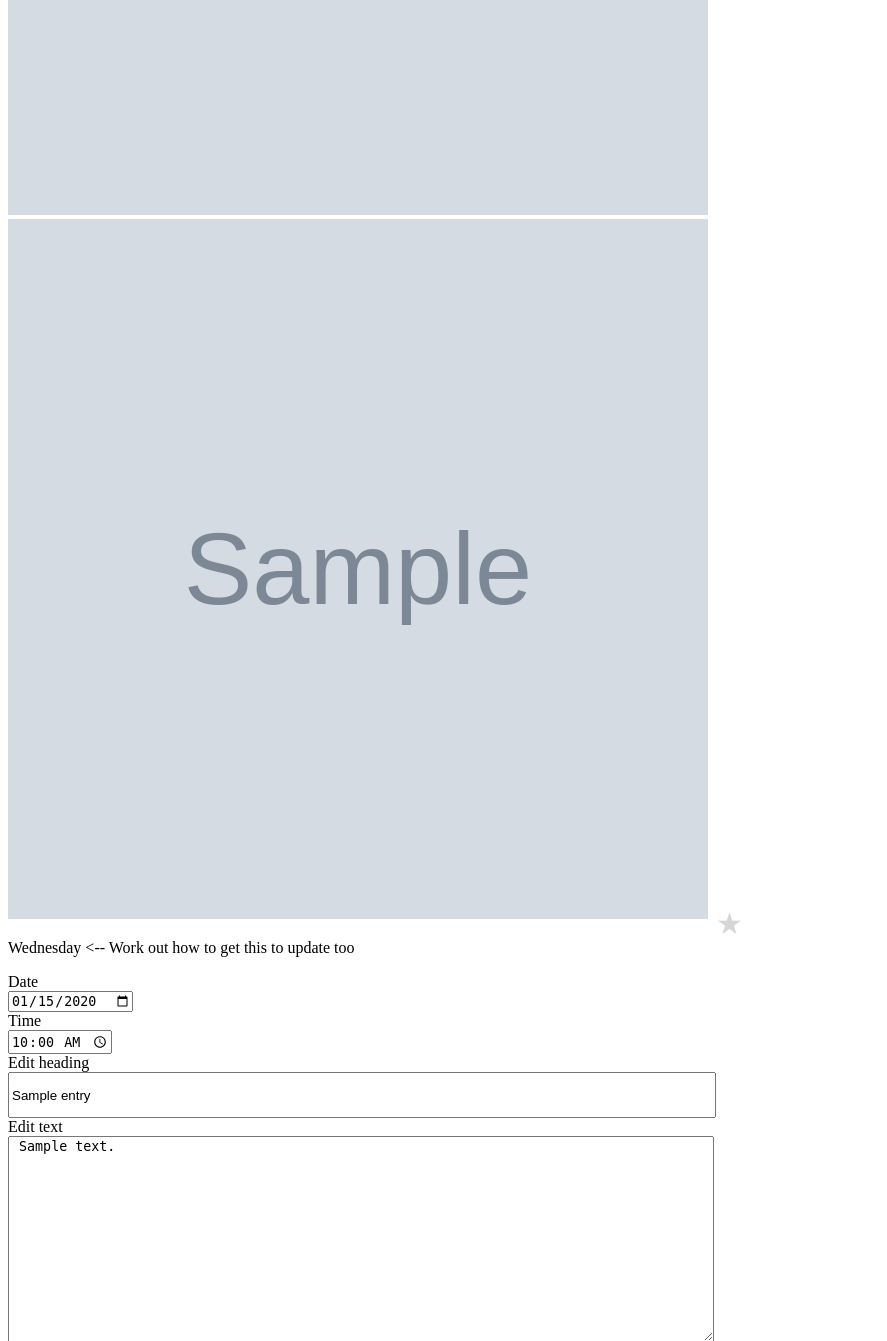
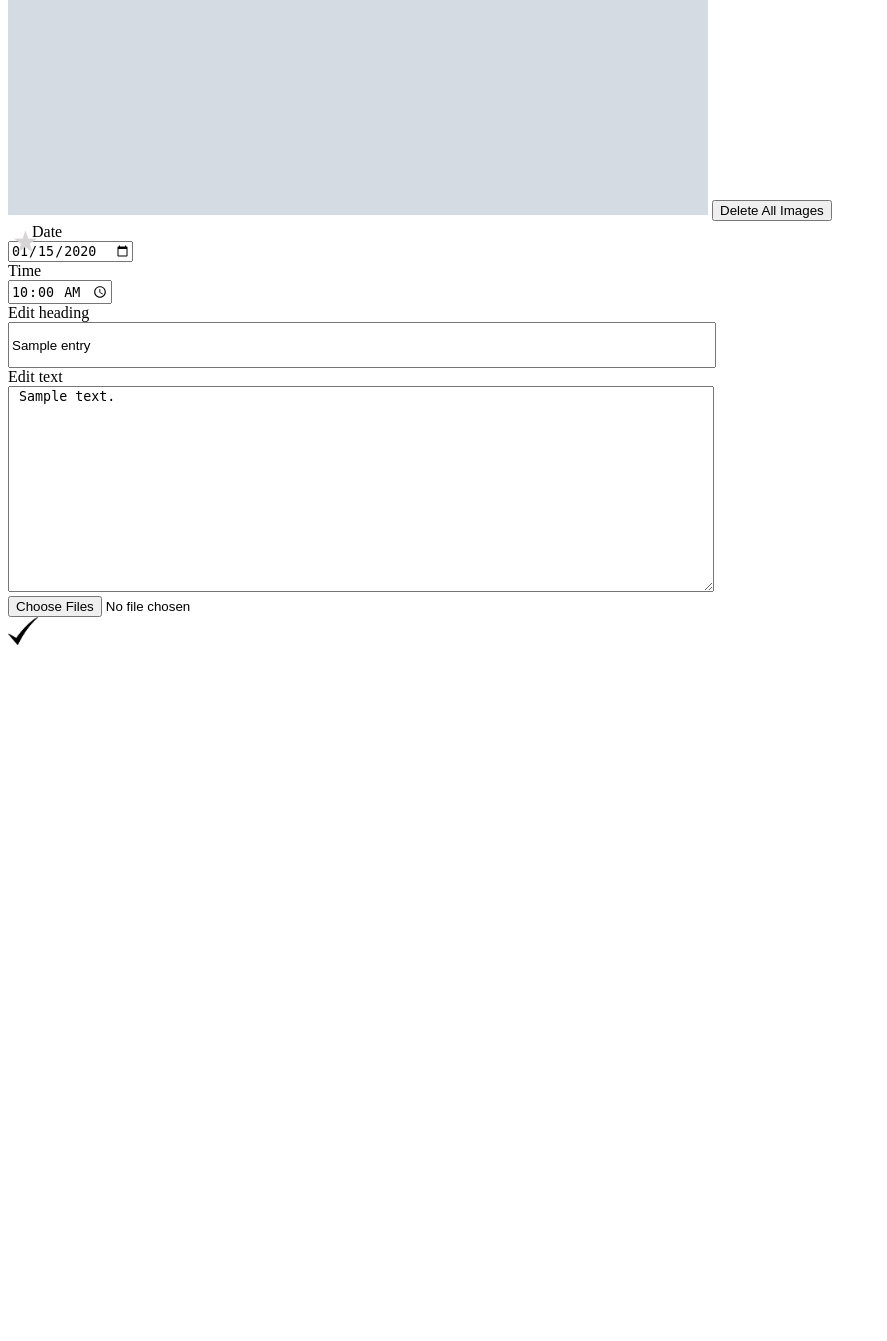
Before and after one commit to xyzhengg/Flask-Diary-App, a Flask app: page /edit/1 in a window 1280 px wide. Shown: the part 583-1924 px from the top of the page, without its empty margins (0-887 px from the left). After the commit the page ends 1228 px from the top, so only its background shows below. Run offline with Flask 2, Linux system fonts and the light colour scheme; the visitor is signed in with stand-in values (Sample User, id 1); grey boxes marked "Sample" are stand-in pictures; a database or web service that is not in the repository returns one stand-in record (values such as "Sample title"); some libraries are stand-ins or nearby versions.

Commit message:
got delete all images modal working and separated edit.js and delete.js. Still have issues with adding entries without images

```diff
--- a/app.py
+++ b/app.py
@@ -16,7 +16,7 @@ import mistletoe
 from models.users import add_user, get_user_by_email, check_user_exists, get_username_join_diary_users
 from models.diary import check_diary_code_exist, add_email_2_to_diary, check_new_diary_code_exist, check_email_2_exists, add_email_1_to_diary
 from models.posts import add_entry, get_all_posts, get_single_post, edit_entry, delete_entry
-from models.images import insert_many_images, get_all_images, delete_all_images
+from models.images import insert_many_images, get_all_images, delete_all_images, get_one_image
 
 app = Flask(__name__)
 if __name__ == "__main__":
@@ -35,13 +35,21 @@ def generate_diary_code():
 #     if path != '/login' and path != '/static/style.css' and session.get('user_id') is None:
 #         return redirect ('/login')
 
+@app.post('/delete-images')
+def delete_images():
+    if session.get('user_id') is None:
+        return redirect ('/landing')
+    post_id = int(request.form.get('post_id'))
+    delete_all_images(post_id)
+    return redirect(f'/view/{post_id}')
+
 @app.post('/delete')
 def delete():
     if session.get('user_id') is None:
         return redirect ('/landing')
     post_id = int(request.form.get('post_id'))
+    delete_all_images(post_id)
     delete_entry(post_id)
-    delete_all_images(post_id)
     return redirect ('/')
 
 @app.route('/edit/<post_id>', methods=['GET', 'POST'])
@@ -57,18 +65,12 @@ def edit_post(post_id):
 
     entry_id = post['id']
     image_list = get_all_images(entry_id)
-    print(image_list)
 
     diary_heading = post['diary_heading']
     diary_text = post['diary_text']
-    img_url = post['img_url']
 
     if request.method == 'GET':
     # Image placeholder
-        if img_url == None:
-            img_url = '/static/images/imageplaceholder.webp'
-        # if image_list == None:
-        #     img_list = '/static/images/imageplaceholder.webp'
         post_date = str(post['post_time'])[:10]
         post_time = str(post['post_time'])[11:16]
         date = int(post_date[-2:])
@@ -82,7 +84,6 @@ def edit_post(post_id):
             poster_id = poster_id,
             diary_heading = diary_heading,
             diary_text = diary_text,
-            img_url = img_url,
             post_time = post_time,
             post_id = post_id,
             post_date = post_date,
@@ -98,8 +99,6 @@ def edit_post(post_id):
         new_timedate = datetime.strptime(new_timedate_str, '%Y-%m-%d %H:%M')
 
         images = request.files.getlist('images')
-        # uploaded_images = cloudinary.uploader.upload(images)
-        # new_img = uploaded_images['url']
         new_heading = request.form.get('heading')
         new_text = request.form.get('entry')
 
@@ -127,7 +126,6 @@ def view_post(post_id):
     diary_heading = post['diary_heading']
     diary_text = post['diary_text']
 
-    img_url = post['img_url']
     entry_id = post['id']
     image_list = get_all_images(entry_id)
 
@@ -147,7 +145,6 @@ def view_post(post_id):
                     poster_id = poster_id,
                     diary_heading = diary_heading,
                     diary_text = diary_text,
-                    img_url = img_url,
                     post_time = post_time,
                     reversed_date = reversed_date,
                     first_name = first_name,
@@ -176,6 +173,16 @@ def index(diary_id):
         random_posts = data
     else:
         random_posts = random.sample(data, 4)
+        for random_post in random_posts:
+            random_id = random_post['id']
+            random_photo = get_one_image(random_id)
+            if random_photo is not None:
+                random_url = random_photo['img_url']
+            else:
+                random_photo = {'img_url': 'https://www.grouphealth.ca/wp-content/uploads/2018/05/placeholder-image.png'}
+                random_url = random_photo['img_url']
+            random_post['image_data'] = {'img_url': random_url}
+
 
     if len(data) > 0:
         sorted_posts = {}
@@ -197,7 +204,6 @@ def index(diary_id):
             for post in sorted_posts[date]:
                 post_id=post['id']
                 image_list = get_all_images(post_id)
-
                 user_id = post['user_id']
                 time = str(post['post_time'])[11:16]
                 first_name = str(get_username_join_diary_users(user_id)['first_name']).capitalize()
@@ -227,16 +233,17 @@ def addentry():
         user_id = session.get('user_id')
         diary_heading = request.form.get('heading')
         diary_text = request.form.get('entry')
-        images = request.files.getlist('images')
+
         entry_id = add_entry(diary_code, user_id, diary_heading, diary_text)
 
-        image_rows = []
-        for image in images:
-            uploaded_image = cloudinary.uploader.upload(image)
-            image_rows.append([uploaded_image['public_id'], uploaded_image['url'], entry_id['id']])
-        insert_many_images(image_rows)
-
-    return redirect(f'/diary/{diary_code}')
+        images = request.files.getlist('images')
+        if len(images) > 0:
+            image_rows = []
+            for image in images:
+                uploaded_image = cloudinary.uploader.upload(image)
+                image_rows.append([uploaded_image['public_id'], uploaded_image['url'], entry_id['id']])
+            insert_many_images(image_rows)
+        return redirect(f'/diary/{diary_code}')
 
 @app.route('/landing')
 def landing():
--- a/models/images.py
+++ b/models/images.py
@@ -17,3 +17,10 @@ def delete_all_images(post_id):
         'DELETE FROM images WHERE entry_id=%s',
         [post_id]
     )
+
+def get_one_image(random_id):
+    data = db.sql_select_one(
+        'SELECT * FROM images WHERE entry_id = %s LIMIT 1',
+        [random_id]
+    )
+    return data
--- a/queries.sql
+++ b/queries.sql
@@ -8,4 +8,6 @@ SELECT first_name FROM users
 INNER JOIN users ON users.id = entries.user_id
 ;
 
-DELETE FROM entries WHERE id >= 13 AND id < 27;
+DELETE FROM entries WHERE id >= 39 AND id < 41;
+
+ALTER TABLE entries DROP COLUMN img_url;
--- a/static/script.js
+++ b/static/edit.js
@@ -1,25 +1,3 @@
-// DELETE MODAL FUNCTION
-
-const viewDeleteButton = document.querySelector(".view-delete-button")
-const deleteBtn = document.querySelector(".delete")
-const theDelete = document.querySelector(".the-delete")
-const closeDelete = document.querySelector(".close-delete")
-
-viewDeleteButton.addEventListener('click', function() {
-    deleteBtn.style.display = "block";
-    theDelete.style.display = "block";
-})
-
-closeDelete.addEventListener('click', function() {
-    deleteBtn.style.display = "none";
-    theDelete.style.display = "none";
-})
-
-theDelete.addEventListener('click', function() {
-    deleteBtn.style.display = "none";
-    theDelete.style.display = "none";
-})
-
 // CONFIRM EDIT MODAL FUNCTION
 const submitEditButton = document.querySelector(".submit-edit")
 const theEdit = document.querySelector(".the-edit")
@@ -47,3 +25,25 @@ theEdit.addEventListener('click', function() {
 saveEditButton.addEventListener("click", function(){
     submitEditForm.submit()
 })
+
+// DELETE ALL IMAGES MODAL
+const deleteAllImagesBtn = document.querySelector(".delete-all-images")
+const deleteImagesBtn = document.querySelector(".delete-images")
+const theDeleteImages = document.querySelector(".the-delete-images")
+const closeDeleteImages = document.querySelector(".close-delete-images")
+
+deleteAllImagesBtn.addEventListener('click', function() {
+    console.log('click')
+    deleteImagesBtn.style.display = "block";
+    theDeleteImages.style.display = "block";
+})
+
+closeDeleteImages.addEventListener('click', function() {
+    deleteImagesBtn.style.display = "none";
+    theDeleteImages.style.display = "none";
+})
+
+theDeleteImages.addEventListener('click', function() {
+    deleteImagesBtn.style.display = "none";
+    theDeleteImages.style.display = "none";
+})
--- a/static/style.css
+++ b/static/style.css
@@ -125,7 +125,8 @@
 }
 /* Modal content */
 .edit,
-.delete {
+.delete,
+.delete-images {
     display: none;
     background-color: white;
     margin: auto;
@@ -138,10 +139,12 @@
     margin-bottom: 40px;
 }
 .edit p,
-.delete p {
+.delete p,
+.delete-images p {
     text-align: center;
 }
-.delete-btn {
+.delete-btn,
+.delete-images-btn {
     color: rgb(9, 20, 30);
     border: none;
     padding: 10px 20px;
@@ -164,7 +167,9 @@
 .close-edit:hover,
 .close-edit:focus
 .close-delete:hover,
-.close-delete:focus {
+.close-delete:focus,
+.close-delete-images:hover,
+.close-delete-images:focus  {
   color: black;
   text-decoration: none;
   cursor: default;
--- a/templates/delete.html
+++ b/templates/delete.html
@@ -11,3 +11,5 @@
 </div>
 
 {% endblock main %}
+
+{% block js %} <script src="/static/delete.js" async defer></script> {% endblock js%}
--- a/templates/edit.html
+++ b/templates/edit.html
@@ -12,17 +12,31 @@
     </div>
 </div> -->
 
-<form class="edit-form" action="/edit/{{ post_id }}" method="POST" enctype="multipart/form-data">
-    <input type="hidden" name="post_id" value="{{ post_id }}">
-    <img class="edit-photo-display" src="{{ img_url }}" alt="photo"> </br>
+
 
     {% for image in image_list %}
     <img src="{{ image['img_url'] }}" alt="photo" class="edit-photo-display">
     {% endfor %}
 
+
+    <button type="submit" class="delete-all-images"> Delete All Images </button>
+
+    <div class="the-delete-images">
+        <div class="delete-images">
+            <span class="close-delete-images">&times;</span>
+            <p> Are you sure you want to delete all images?</p>
+            <p> This action cannot be undone. </p>
+            <form action="/delete-images" method="POST">
+                <input type="hidden" name="post_id" value="{{ post_id }}">
+                <button type="submit" class="delete-images-btn"> Delete </button>
+            </form>
+        </div>
+    </div>
+
+<form class="edit-form" action="/edit/{{ post_id }}" method="POST" enctype="multipart/form-data">
+    <input type="hidden" name="post_id" value="{{ post_id }}">
+    <!-- <img class="edit-photo-display" src="{{ img_url }}" alt="photo"> </br> -->
     <input class="fav-checkbox" type="checkbox" name="fav">
-
-    <p class="day-name"> {{ day_name }} <-- Work out how to get this to update too </p>
 
     <label for="date"> Date </label> </br>
     <input type="date" name="date" value="{{ post_date }}">
@@ -40,7 +54,7 @@
     <textarea class="entry-text" name="entry" type="text"> {{ diary_text }} </textarea>
     </br>
 
-    <input name="images" type="file" multiple>
+    <input name="images" class="edit-multi-images" type="file" multiple>
     </br>
 
     <input class="submit-edit" type="image" name="submit" src="/static/images/checkmark.png" width="30px">
@@ -61,3 +75,5 @@
 
 
 {% endblock main %}
+
+{% block js %} <script src="/static/edit.js" async defer></script> {% endblock js%}
--- a/templates/layout.html
+++ b/templates/layout.html
@@ -42,6 +42,6 @@
             {% block main %} {% endblock main %}
         </main>
 
-        <script src="/static/script.js" async defer></script>
+      {% block js %}  <script src="/static/script.js" async defer></script> {% endblock js%}
     </body>
 </html>
--- a/templates/view.html
+++ b/templates/view.html
@@ -38,7 +38,6 @@ View
     <div class="heading">
     <h3> {{ first_name }} </h3> <span class=time> {{ post_time }} </span>
     </div>
-    <img src="{{ img_url }}" alt="photo" class="viewphoto">
     {% for image in image_list %}
     <img src="{{ image['img_url'] }}" alt="photo" class="viewphoto">
     {% endfor %}
```
Also changed, not shown: static/delete.js (added, +21 -0 lines), templates/main.html (+6 -8 lines).
